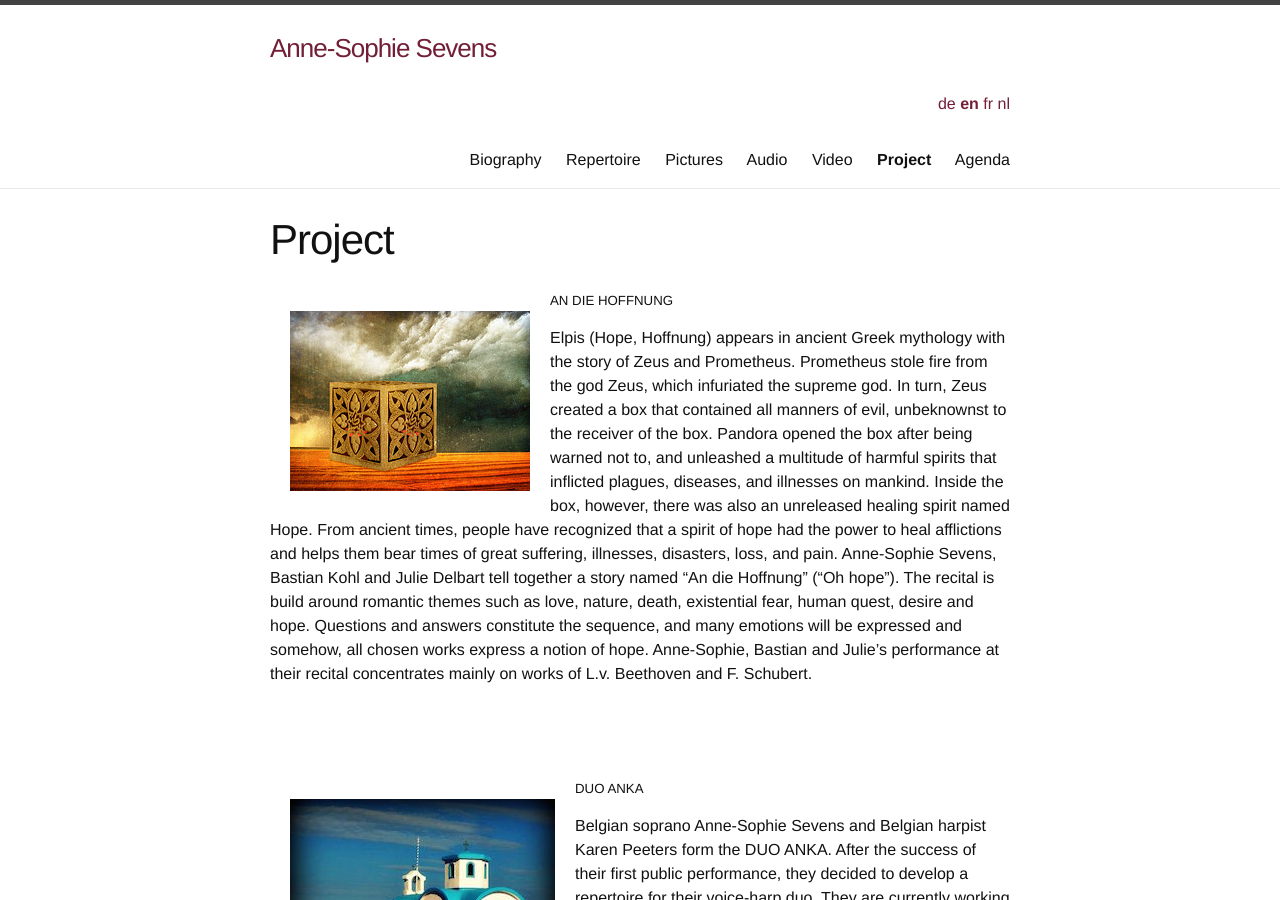
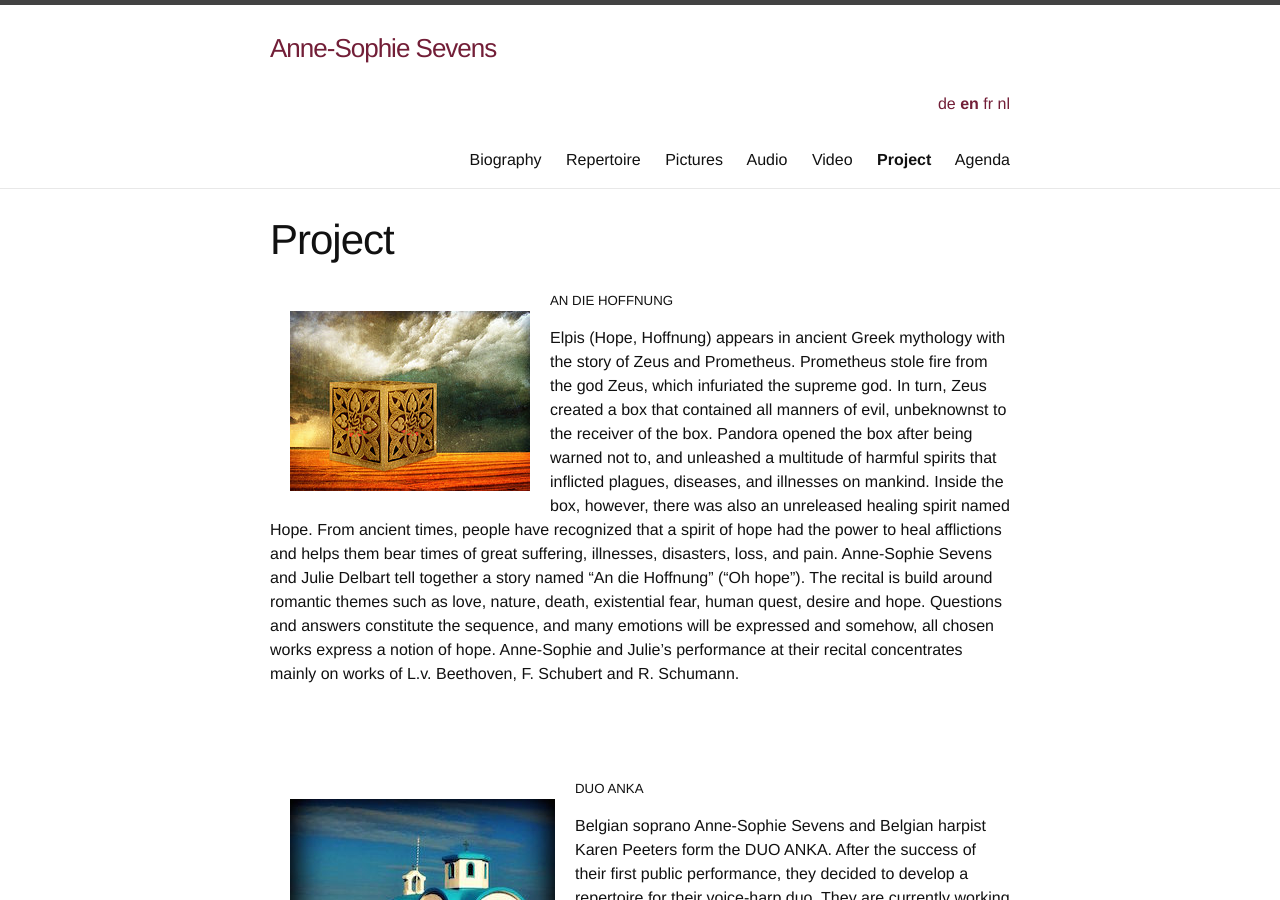
Before and after one commit to annesophie-sevens/annesophie-sevens.github.io, a Jekyll site: the page built from project-en.md, in a window 1280 px wide and 900 px high. Built offline with Jekyll 4.4.1, drawn with Linux system fonts in a browser that asks for light colours; nearby versions of some CDN libraries.

Commit message:
Update project-en.md

```diff
--- a/project-en.md
+++ b/project-en.md
@@ -11,7 +11,7 @@
 ##### AN DIE HOFFNUNG
 
 Elpis (Hope, Hoffnung) appears in ancient Greek mythology with the story of Zeus and Prometheus. Prometheus stole fire from the god Zeus, which infuriated the supreme god. In turn, Zeus created a box that contained all manners of evil, unbeknownst to the receiver of the box. Pandora opened the box after being warned not to, and unleashed a multitude of harmful spirits that inflicted plagues, diseases, and illnesses on mankind. Inside the box, however, there was also an unreleased healing spirit named Hope. From ancient times, people have recognized that a spirit of hope had the power to heal afflictions and helps them bear times of great suffering, illnesses, disasters, loss, and pain.
-Anne-Sophie Sevens, Bastian Kohl and Julie Delbart tell together a story named “An die Hoffnung” (“Oh hope”). The recital is build around romantic themes such as love, nature, death, existential fear, human quest, desire and hope. Questions and answers constitute the sequence, and many emotions will be expressed and somehow, all chosen works express a notion of hope. Anne-Sophie, Bastian and Julie’s performance at their recital concentrates mainly on works of L.v. Beethoven and F. Schubert.
+Anne-Sophie Sevens and Julie Delbart tell together a story named “An die Hoffnung” (“Oh hope”). The recital is build around romantic themes such as love, nature, death, existential fear, human quest, desire and hope. Questions and answers constitute the sequence, and many emotions will be expressed and somehow, all chosen works express a notion of hope. Anne-Sophie and Julie’s performance at their recital concentrates mainly on works of L.v. Beethoven, F. Schubert and R. Schumann.
 
 &nbsp;
 
```
